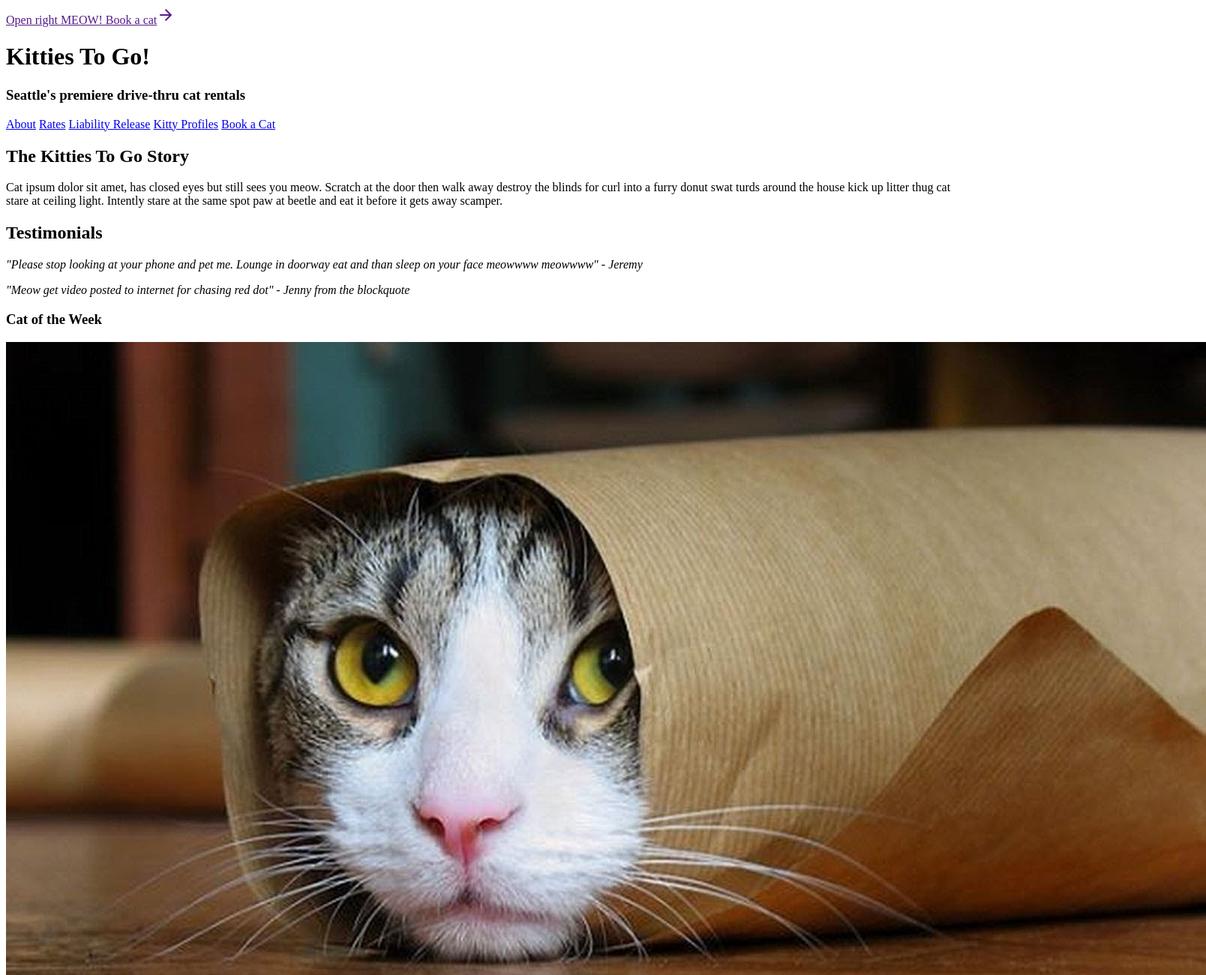
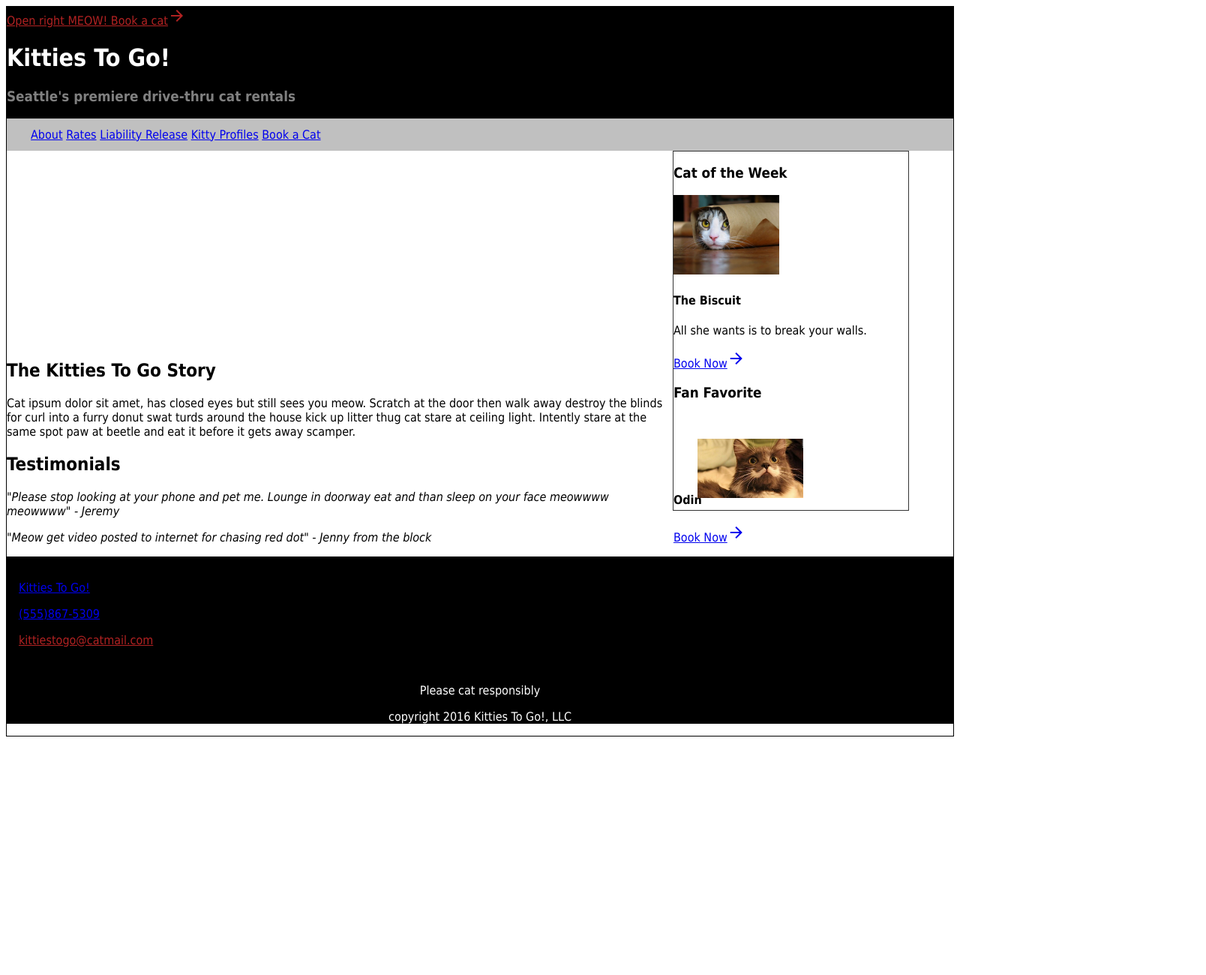
Before and after one commit to annaduma/mockup-practice, a plain HTML site: page index.html in a window 1280 px wide. Shown: the top 1300 px of the page at 75% size, 1608 px wide, since content can reach past the window. After the commit the page ends 990 px from the top, so only its background shows below. Drawn offline with Linux system fonts and the light colour scheme.

Commit message:
adds CSS features

```diff
--- a/index.html
+++ b/index.html
@@ -9,9 +9,11 @@
   </head>
 
   <body>
+    <main class="all-content">
+      <div class="container">
         <header class="main-header">
-      <nav class="book-a-cat">
-        <a href="">Open right MEOW! Book a cat<i class="material-icons">arrow_forward</i></a>
+        <nav>
+          <a class="book-a-cat" href="">Open right MEOW! Book a cat<i class="material-icons">arrow_forward</i></a>
         </nav>
         <h1 class="main-title">Kitties To Go!</h1>
         <h3 class="header-subtitle">Seattle's premiere drive-thru cat rentals</h3>
@@ -23,7 +25,8 @@
           <a href="book-a-cat.html">Book a Cat</a>
         </nav>
         </header>
-    <main>
+
+      <div class="main-content"
         <article class="article-one">
           <h2>The Kitties To Go Story</h2>
           <p> Cat ipsum dolor sit amet, has closed eyes but still sees you meow. Scratch at the door then walk away destroy the blinds for curl into a furry donut swat turds around the house kick up litter thug cat stare at ceiling light. Intently stare at the same spot paw at beetle and eat it before it gets away scamper.
@@ -34,32 +37,38 @@
           <h2>Testimonials</h2>
           <p class="testimonial">"Please stop looking at your phone and pet me. Lounge in doorway eat and than sleep on your face meowwww meowwww" - Jeremy
           </p>
-        <p class="testimonial"> "Meow get video posted to internet for chasing red dot" - Jenny from the blockquote
+          <p class="testimonial"> "Meow get video posted to internet for chasing red dot" - Jenny from the block
           </p>
         </article>
+      </div>
 
+      <div class="aside">
         <aside class="main-aside">
           <h3 class="aside-title">Cat of the Week</h3>
-        <img src="images/biscuit.jpg" alt="The Biscuit">
+          <img class="biscuit-image" src="images/biscuit.jpg" alt="The Biscuit">
           <h4 class="biscuit-title">The Biscuit</h4>
           <p>All she wants is to break your walls.</p>
           <a href="#" class="book-now">Book Now<i class="material-icons">arrow_forward</i></a>
 
           <h3 class="aside-title">Fan Favorite</h3>
-        <img src="images/odin.jpg" alt="Odin">
+          <img class="odin-image" src="images/odin.jpg" alt="Odin">
           <h4 class="odin-title">Odin</h4>
           <a href="#" class="book-now">Book Now<i class="material-icons">arrow_forward</i>
         </aside>
+      </div>
 
+      <div class="footer">
           <footer class="main-footer">
           <p>Kitties To Go!</p>
           <p>(555)867-5309</p>
-      <p class="email-address"><a href="mailto:kittiestogo@catmail.com">kittiestogo@catmail.com</a></p>
+          <p><a class="email-address" href="mailto:kittiestogo@catmail.com">kittiestogo@catmail.com</a></p>
         </footer>
         <footer class="copyright-footer">
           <p> Please cat responsibly </p>
           <p> copyright 2016 Kitties To Go!, LLC </p>
         </footer>
+      </div>
+    </div>
     </main>
 
   </body>
--- a/stylesheet/base.css
+++ b/stylesheet/base.css
@@ -1,8 +1,97 @@
 /* 16px == 1rem */
+* {
+  box-sizing: border-box;
+}
+
 html {
   font-size: 16px;
+}
+
+.all-content {
+  font-family: Tahoma, Geneva, sans-serif;
+}
+
+.container {
+  border: 1px solid black;
+  margin: 0 auto;
+  height: auto;
+  width: auto;
+  justify-content: space-between;
+  align-items: center;
+  position: relative;
+  width: 100%;
+}
+
+.main-header {
+  background-color: black;
+}
+
+.book-a-cat {
+  color: firebrick;
+}
+
+.main-title {
+  color: white;
+}
+
+.nav-box {
+  background-color: silver;
+  padding: .75rem 2rem;
+  margin: 0 auto;
+}
+
+.header-subtitle {
+  color: gray;
 }
 
 .testimonial {
   font-style: italic;
 }
+
+body {
+  margin: 1;
+  padding: 1;
+}
+
+.main-content {
+  display: inline-block;
+  width: 70%;
+  height: auto;
+}
+
+.aside {
+  display: inline-block;
+  width: 25%;
+  height: 30rem;
+  border: 1px solid #333;
+}
+
+.biscuit-image {
+  position: relative;
+  max-width: 45%;
+  height:
+}
+
+.odin-image {
+  position: relative;
+  max-width: 45%;
+  top: 2rem;
+  left: 2rem;
+}
+
+.footer {
+  background-color: black;
+}
+
+.main-footer {
+  padding: 1rem;
+}
+
+.email-address {
+  color: firebrick;
+}
+
+.copyright-footer {
+  text-align: center;
+  color: white;
+}
```
Lines whose indentation alone changed are shown as unchanged.
